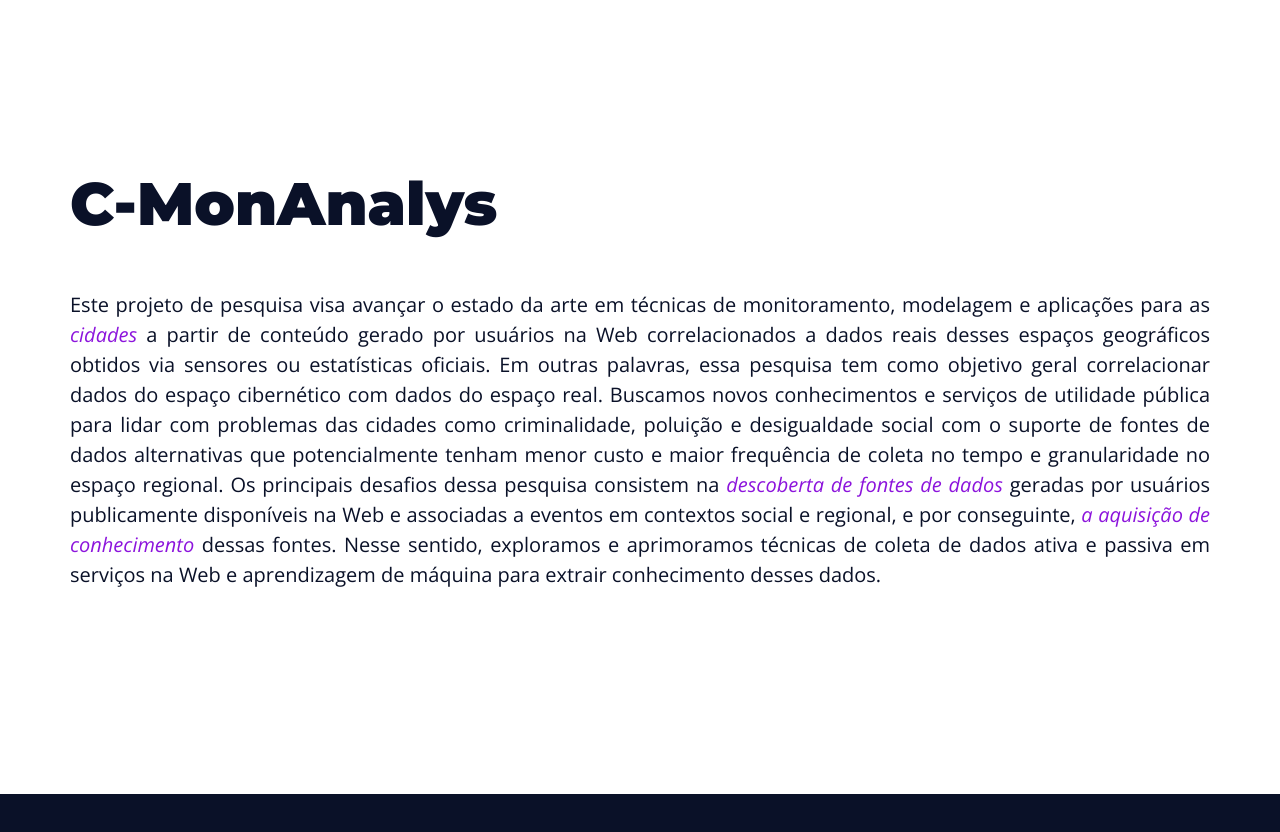
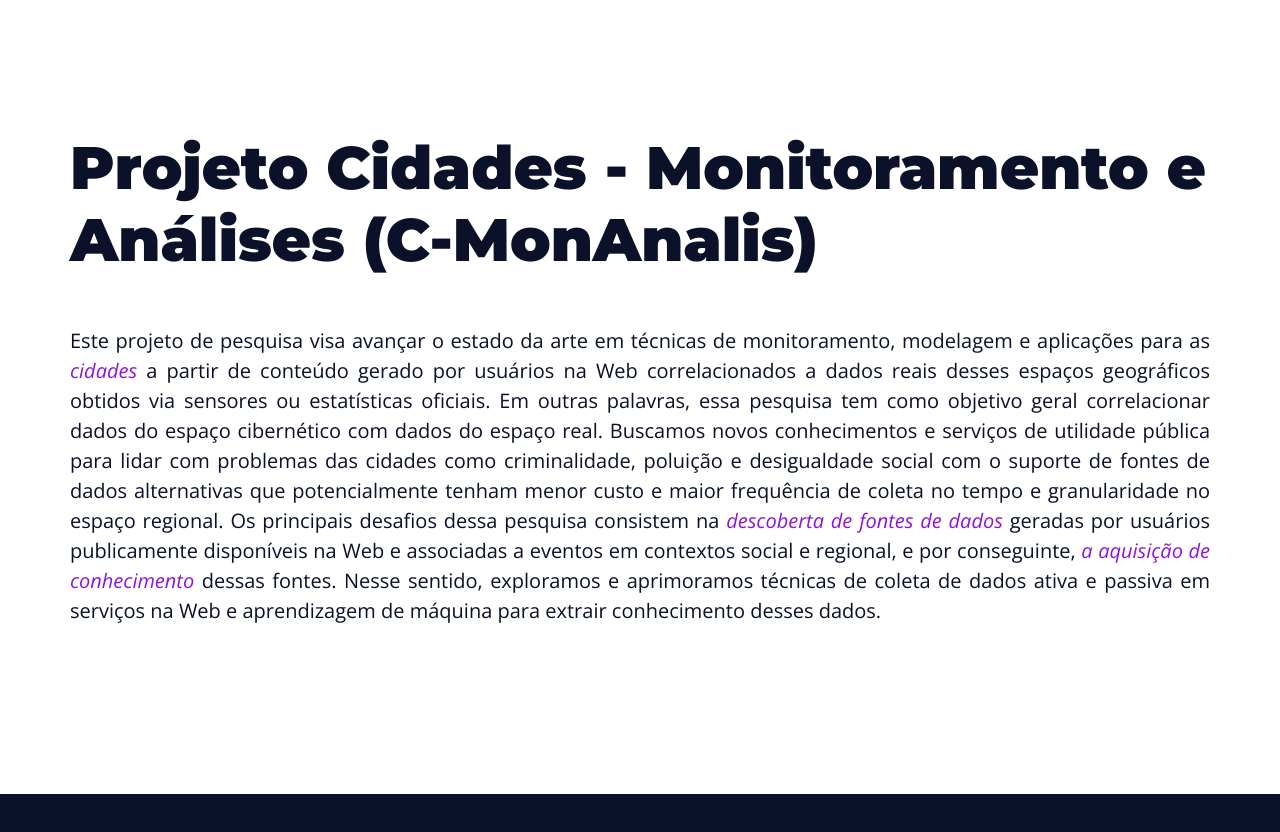
Before and after one commit to LABPAAD/C-MonAnalys, a plain HTML site: page index.html in a window 1280 px wide. Shown: the part 1020-1852 px from the top of the page. Drawn offline with nearby package versions, Linux system fonts and the light colour scheme.

Commit message:
Update index.html

```diff
--- a/index.html
+++ b/index.html
@@ -62,7 +62,7 @@
 
         <section id="C-MonAnalys" class="white-bg section">
             <div class="main-content grid-one-content">
-                <h2 class="grid-main-heading">C-MonAnalys</h2>
+                <h2 class="grid-main-heading">Projeto Cidades - Monitoramento e Análises (C-MonAnalis)</h2>
                 <p>
                     Este projeto de pesquisa visa avançar o estado da arte em técnicas de monitoramento, modelagem e
                     aplicações para as <i style="color: #8c14dc;">cidades</i> a partir de conteúdo gerado por usuários
```
